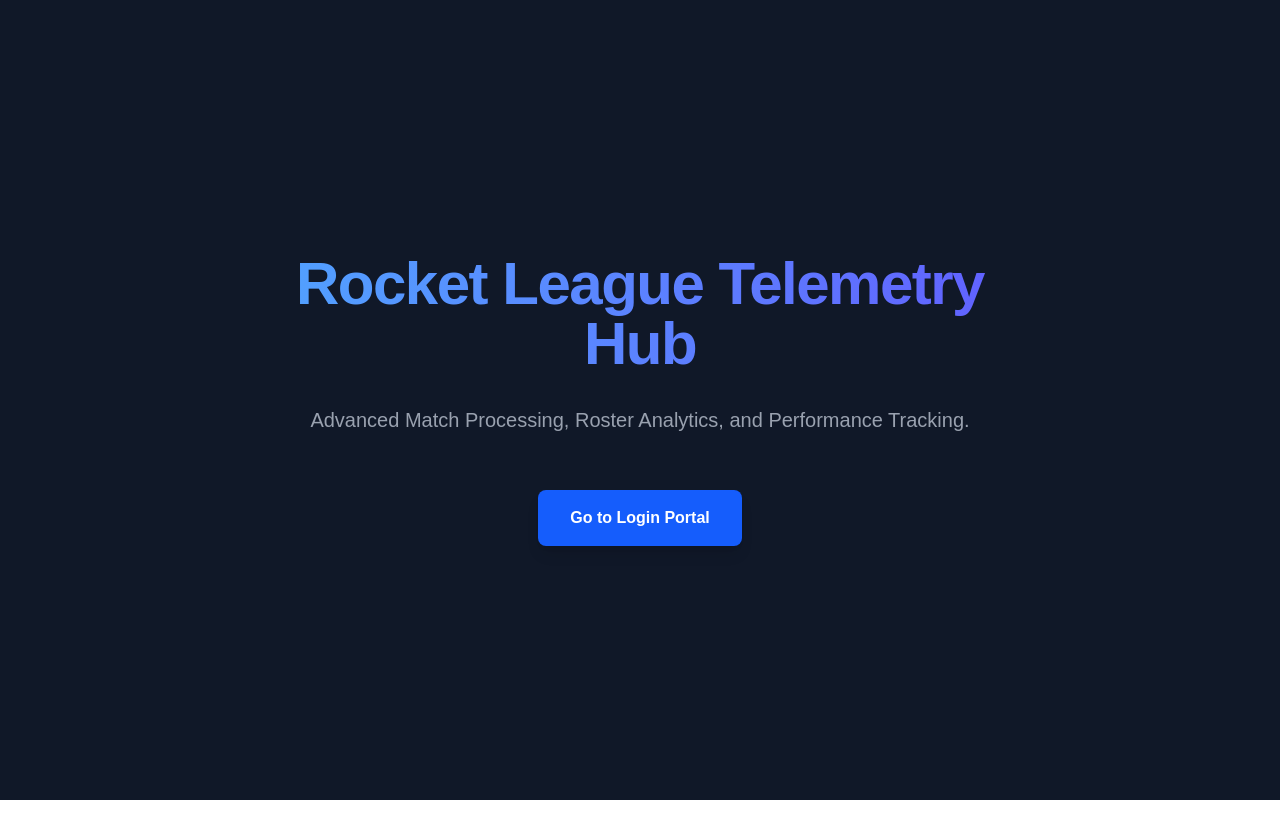
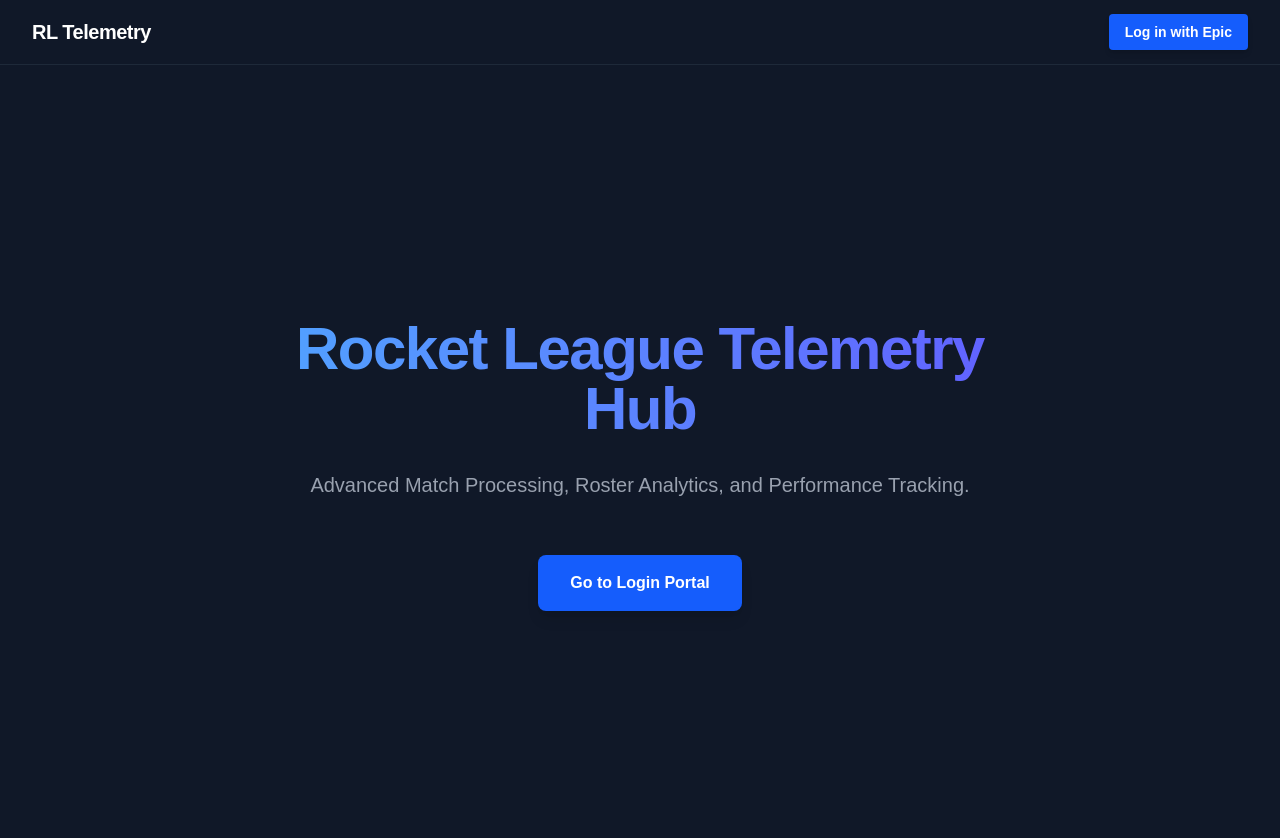
Before and after one commit to BraydenCh/rl-analytics-web, a Next.js app: page / in a window 1280 px wide. Shown: the top 838 px of the page. Before the commit the page ends 800 px from the top, so only its background shows below. Built offline with nearby package versions, Linux system fonts and the light colour scheme; no server answers.

Commit message:
place navbar

```diff
--- a/app/layout.tsx
+++ b/app/layout.tsx
@@ -1,33 +1,27 @@
-import type { Metadata } from "next";
-import { Geist, Geist_Mono } from "next/font/google";
-import "./globals.css";
+import './globals.css'
+import Navbar from "./components/navbar"
 
-const geistSans = Geist({
-  variable: "--font-geist-sans",
-  subsets: ["latin"],
-});
-
-const geistMono = Geist_Mono({
-  variable: "--font-geist-mono",
-  subsets: ["latin"],
-});
-
-export const metadata: Metadata = {
-  title: "Create Next App",
-  description: "Generated by create next app",
-};
+export const metadata = {
+  title: 'Rocket League Telemetry',
+  description: 'Collegiate esports roster management',
+}
 
 export default function RootLayout({
   children,
-}: Readonly<{
-  children: React.ReactNode;
-}>) {
+}: {
+  children: React.ReactNode
+}) {
   return (
-    <html
-      lang="en"
-      className={`${geistSans.variable} ${geistMono.variable} h-full antialiased`}
-    >
-      <body className="min-h-full flex flex-col">{children}</body>
+    <html lang="en">
+      <body className="bg-gray-900 text-white antialiased min-h-screen flex flex-col">
+        {/* The Global Navbar */}
+        <Navbar />
+
+        {/* The actual page content (Home, Profile, etc.) */}
+        <main className="flex-grow flex flex-col">
+          {children}
+        </main>
+      </body>
     </html>
-  );
+  )
 }
```
